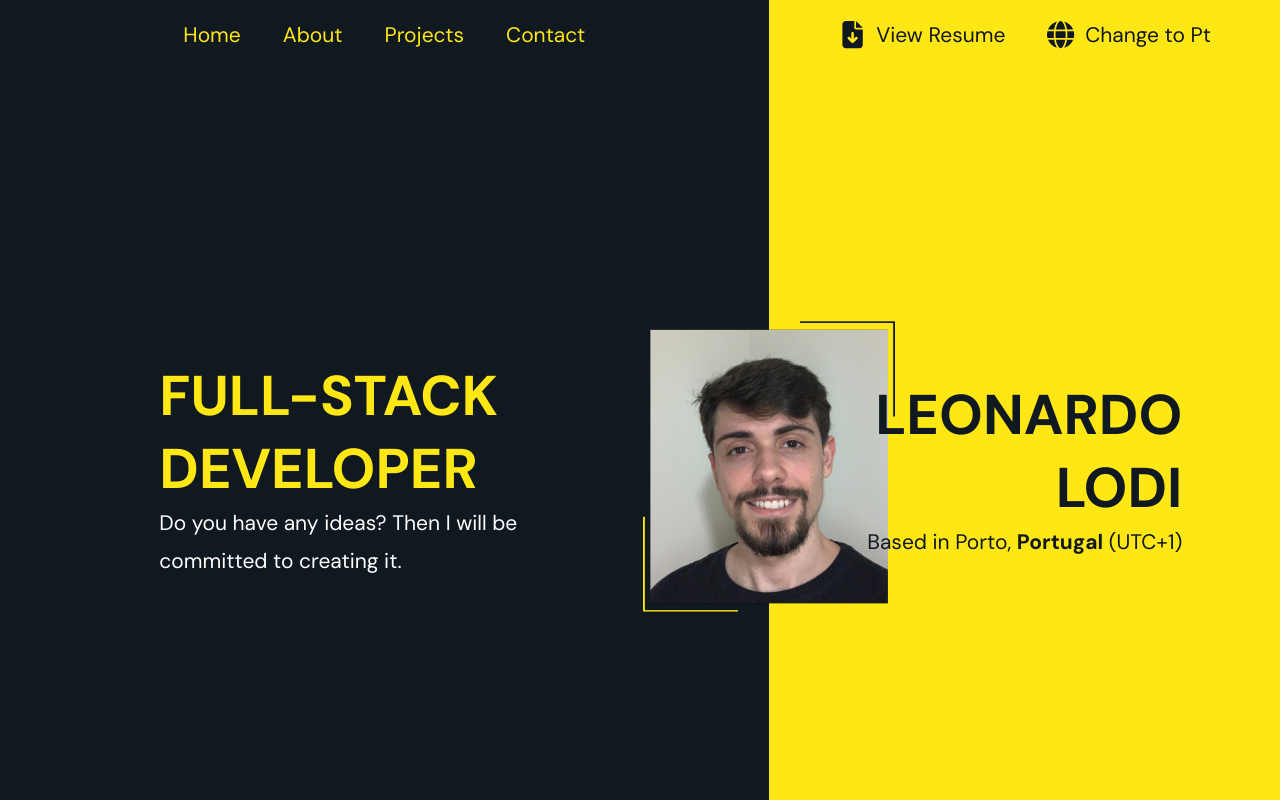
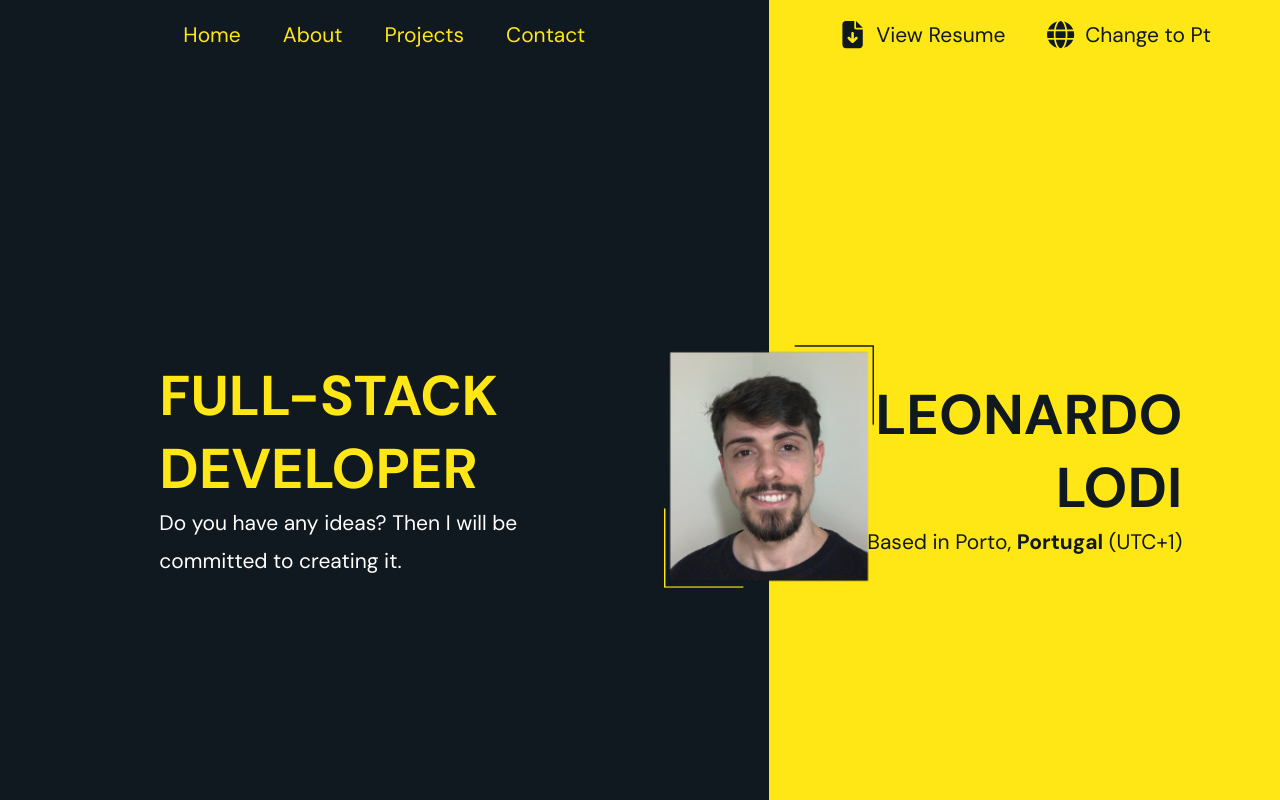
Before and after one commit to LeonardoSaraceli/portfolio, a React (Vite) app: page / in a window 1280 px wide. Shown: the top 800 px of the page. Built offline with nearby package versions, Linux system fonts and the light colour scheme.

Commit message:
Feat: change cv to the new one

```diff
--- a/src/assets/styles/Home.css
+++ b/src/assets/styles/Home.css
@@ -186,7 +186,7 @@
       pointer-events: none;
 
       img {
-        max-width: 12rem;
+        max-width: 10rem;
       }
     }
 
@@ -206,3 +206,13 @@
     }
   }
 }
+
+@media screen and (min-width: 1400px) {
+  #home {
+    picture {
+      img {
+        max-width: 12rem;
+      }
+    }
+  }
+}
--- a/src/components/Header.jsx
+++ b/src/components/Header.jsx
@@ -8,7 +8,7 @@ import {
   faXmark,
 } from '@fortawesome/free-solid-svg-icons'
 import { useTranslation } from 'react-i18next'
-import leonardoLodiResume from '../../public/LeonardoLodiResume.pdf'
+import leonardoLodiResume from '../LeonardoLodiResume.pdf'
 
 export default function Header() {
   const [asideVisible, setAsideVisible] = useState(false)
```
Also changed, not shown: 2 other files (tests, documents, lock files or other folders).
